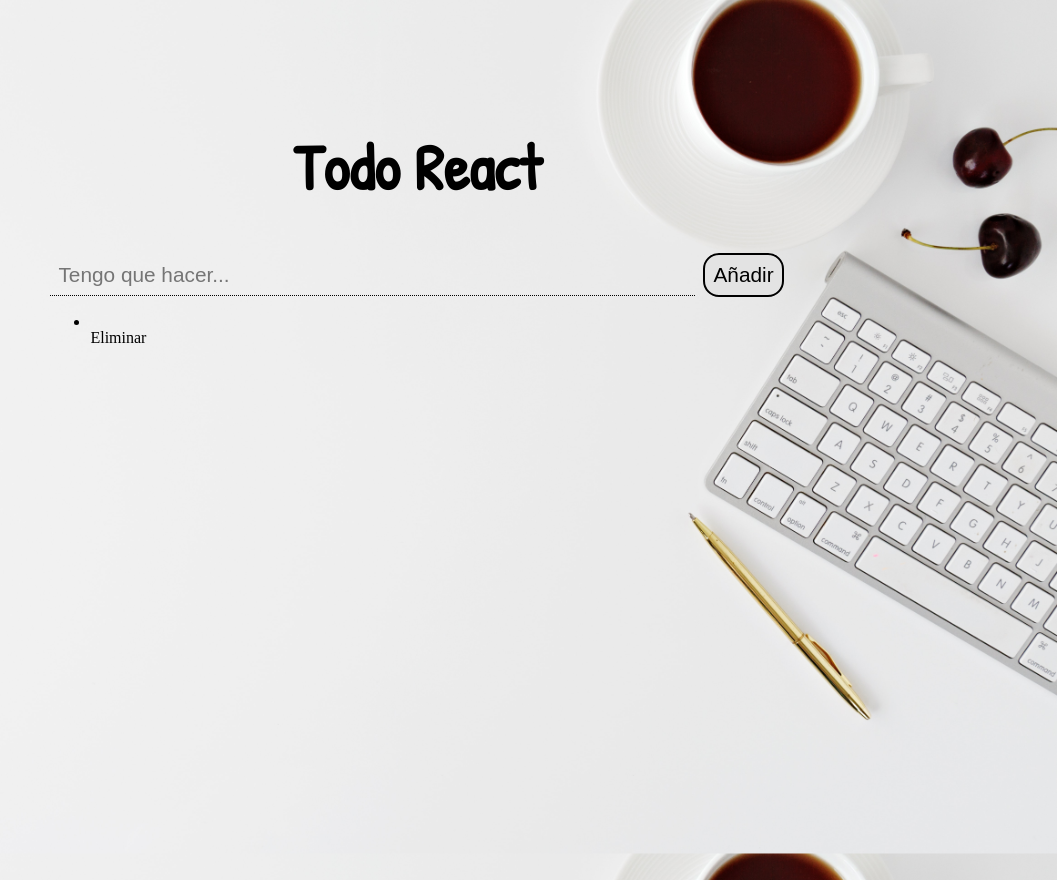
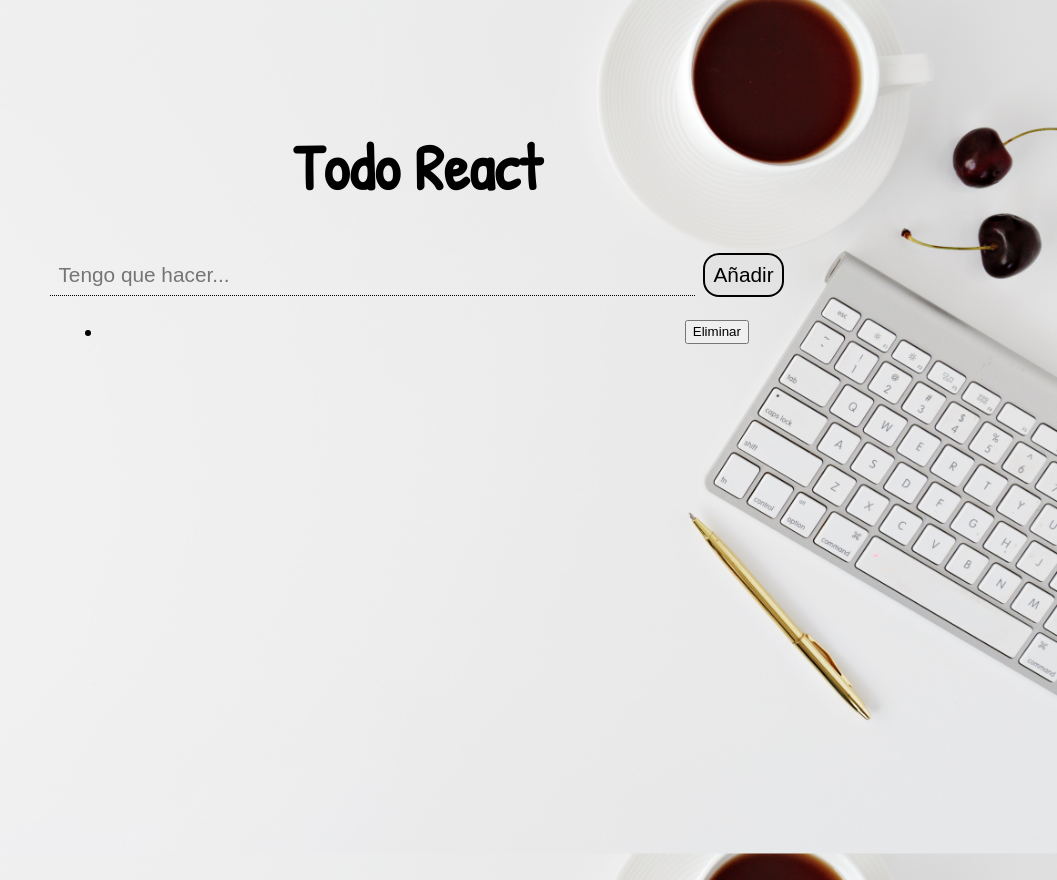
Before and after one commit to diego-rg/react-todo, a React (Create React App) app: page / in a window 1280 px wide. Both pictures are taken after a click on the button "Añadir". Shown: the whole page, without its empty margins (223-1280 px from the left). Built offline with nearby package versions, Linux system fonts and the light colour scheme.

Commit message:
basic styling

```diff
--- a/src/App.css
+++ b/src/App.css
@@ -1,7 +1,3 @@
-.todo {
-  display: flex;
-}
-
 .input-todo {
   border: none;
   font-size: 1.3rem;
@@ -23,3 +19,10 @@
   cursor: pointer;
   background-color: white;
 }
+
+.todo {
+  display: flex;
+  justify-content: space-between;
+  font-size: 1.3rem;
+  padding: 1% 5% 1% 2%;
+}
--- a/src/App.js
+++ b/src/App.js
@@ -27,7 +27,7 @@ function App() {
         {todos.map(todo => (
           <div className="todo" key={todo.toString()}>
             <li key={todo.toString()}>{todo}</li>
-            <p onClick={() => deleteTodo(todo)}>Eliminar</p>
+            <button className="btn-delete-todo" onClick={() => deleteTodo(todo)}>Eliminar</button>
           </div>
         ))}
       </ul>
--- a/src/index.css
+++ b/src/index.css
@@ -1,5 +1,6 @@
 html {
   background: url(../public/background.jpeg) no-repeat center center fixed;
+  background-size: cover;
   -webkit-background-size: cover;
   -moz-background-size: cover;
   -o-background-size: cover;
```
